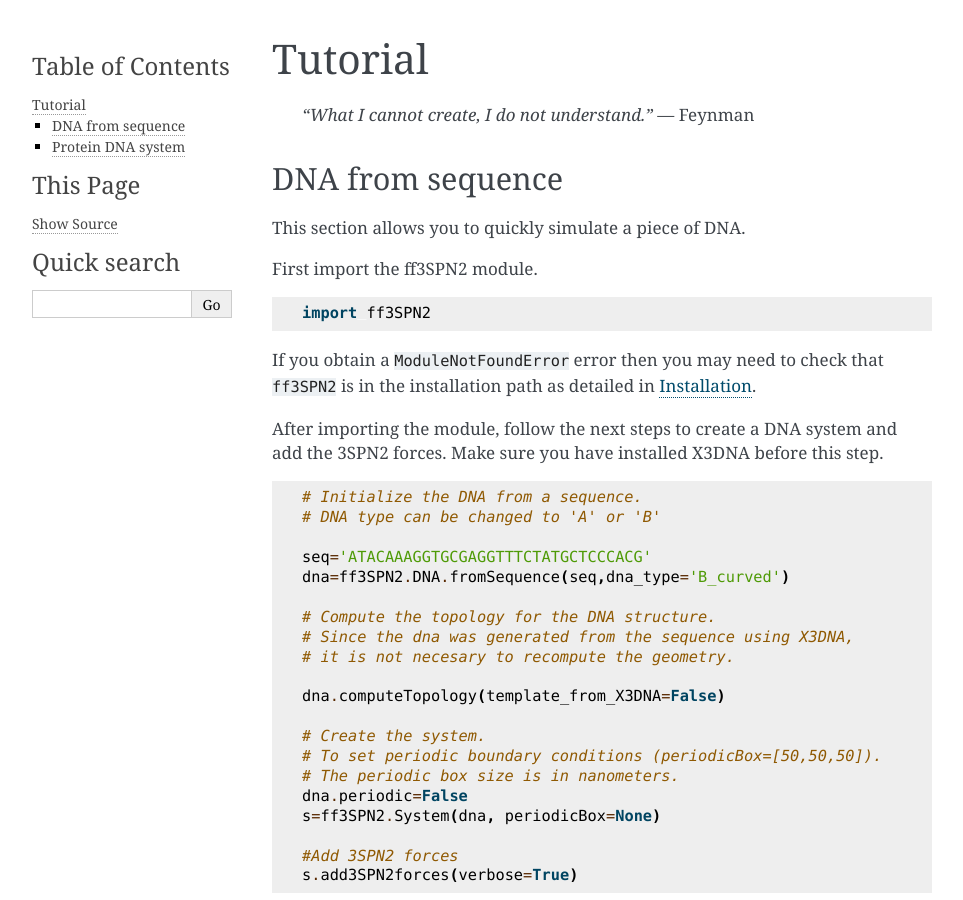
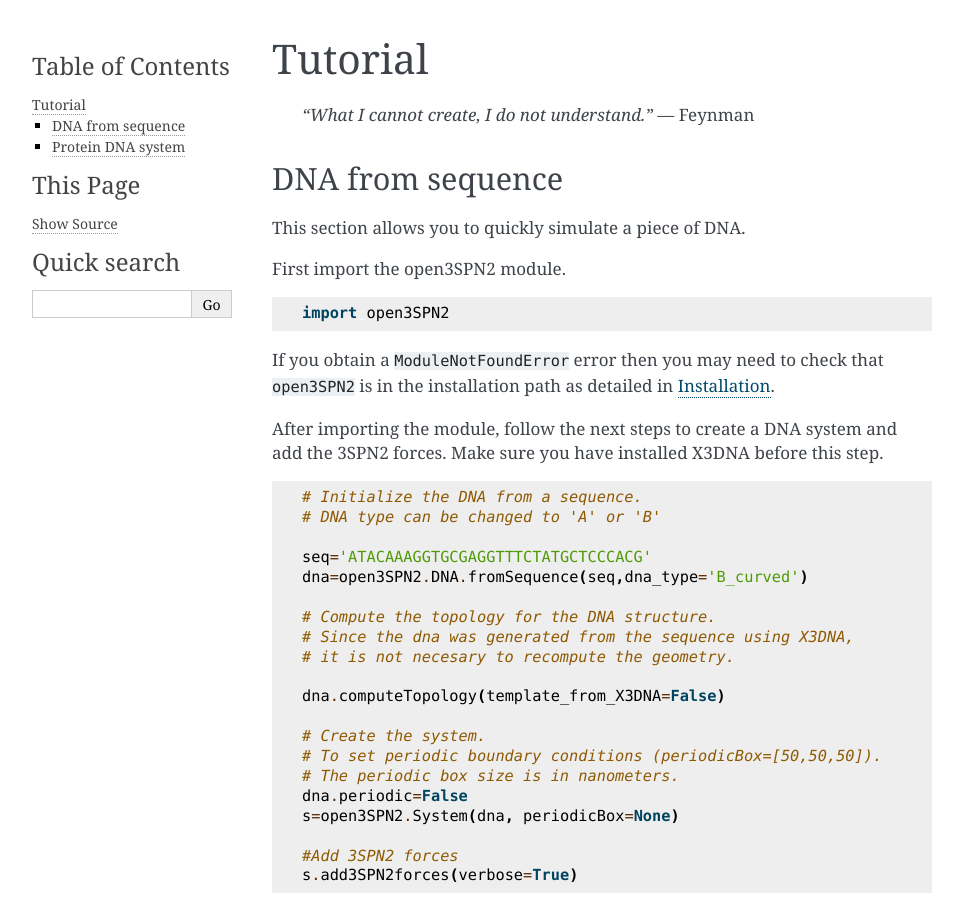
Before and after one commit to cabb99/open3spn2, a Sphinx documentation site: the page built from docs/source/tutorial.rst, in a window 1280 px wide and 900 px high. Shown: the whole window, without its empty margins (148-1111 px from the left). Built offline with Sphinx 7.4.7, drawn with Linux system fonts in a browser that asks for light colours.

Commit message:
Changes ff3SPN2 to open3SPN2 in the tutorial

```diff
--- a/docs/source/tutorial.rst
+++ b/docs/source/tutorial.rst
@@ -10,20 +10,20 @@ DNA from sequence
 
 This section allows you to quickly simulate a piece of DNA.
 
-First import the ff3SPN2 module.
+First import the open3SPN2 module.
 
 .. testcode::
 
-    import ff3SPN2
+    import open3SPN2
 
-If you obtain a ``ModuleNotFoundError`` error then you may need to check that ``ff3SPN2`` is in the installation path as detailed in :doc:`installation`.
+If you obtain a ``ModuleNotFoundError`` error then you may need to check that ``open3SPN2`` is in the installation path as detailed in :doc:`installation`.
 
 After importing the module, follow the next steps to create a DNA system and add the 3SPN2 forces.
 Make sure you have installed X3DNA before this step.
 
 .. testsetup:: *
 
-    import ff3SPN2
+    import open3SPN2
 
 .. testcode::
 
@@ -31,7 +31,7 @@ Make sure you have installed X3DNA before this step.
     # DNA type can be changed to 'A' or 'B'
 
     seq='ATACAAAGGTGCGAGGTTTCTATGCTCCCACG'
-    dna=ff3SPN2.DNA.fromSequence(seq,dna_type='B_curved')
+    dna=open3SPN2.DNA.fromSequence(seq,dna_type='B_curved')
 
     # Compute the topology for the DNA structure.
     # Since the dna was generated from the sequence using X3DNA,
@@ -43,7 +43,7 @@ Make sure you have installed X3DNA before this step.
     # To set periodic boundary conditions (periodicBox=[50,50,50]).
     # The periodic box size is in nanometers.
     dna.periodic=False
-    s=ff3SPN2.System(dna, periodicBox=None)
+    s=open3SPN2.System(dna, periodicBox=None)
 
     #Add 3SPN2 forces
     s.add3SPN2forces(verbose=True)
```
